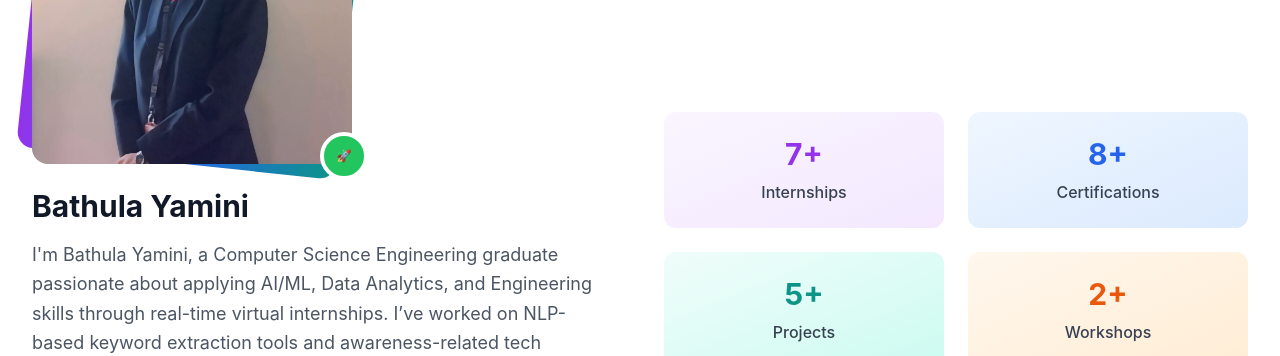
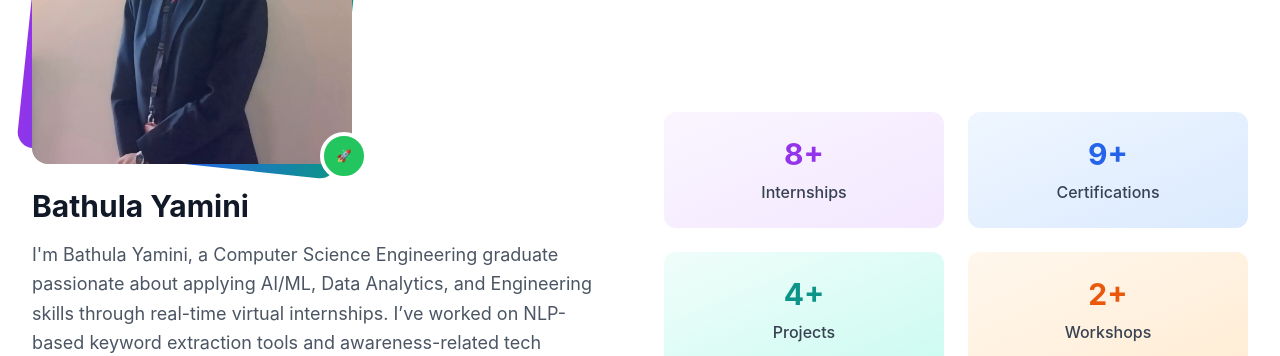
Before and after one commit to rowthuram24/yamini-portfolio, a React (Vite) app: page / in a window 1280 px wide. Shown: the part 1160-1516 px from the top of the page. Built offline with nearby package versions, Linux system fonts and the light colour scheme.

Commit message:
Update About.tsx

```diff
--- a/src/components/About.tsx
+++ b/src/components/About.tsx
@@ -119,15 +119,15 @@ const About: React.FC = () => {
           {/* Quick Stats */}
           <div className="grid grid-cols-2 gap-6">
             <div className="bg-gradient-to-br from-purple-50 to-purple-100 dark:from-purple-900/20 dark:to-purple-800/20 p-6 rounded-xl text-center hover:scale-105 transition-transform duration-300">
-              <div className="text-3xl font-bold text-purple-600 dark:text-purple-400 mb-2">7+</div>
+              <div className="text-3xl font-bold text-purple-600 dark:text-purple-400 mb-2">8+</div>
               <div className="text-gray-700 dark:text-gray-300 font-medium">Internships</div>
             </div>
             <div className="bg-gradient-to-br from-blue-50 to-blue-100 dark:from-blue-900/20 dark:to-blue-800/20 p-6 rounded-xl text-center hover:scale-105 transition-transform duration-300">
-              <div className="text-3xl font-bold text-blue-600 dark:text-blue-400 mb-2">8+</div>
+              <div className="text-3xl font-bold text-blue-600 dark:text-blue-400 mb-2">9+</div>
               <div className="text-gray-700 dark:text-gray-300 font-medium">Certifications</div>
             </div>
             <div className="bg-gradient-to-br from-teal-50 to-teal-100 dark:from-teal-900/20 dark:to-teal-800/20 p-6 rounded-xl text-center hover:scale-105 transition-transform duration-300">
-              <div className="text-3xl font-bold text-teal-600 dark:text-teal-400 mb-2">5+</div>
+              <div className="text-3xl font-bold text-teal-600 dark:text-teal-400 mb-2">4+</div>
               <div className="text-gray-700 dark:text-gray-300 font-medium">Projects</div>
             </div>
             <div className="bg-gradient-to-br from-orange-50 to-orange-100 dark:from-orange-900/20 dark:to-orange-800/20 p-6 rounded-xl text-center hover:scale-105 transition-transform duration-300">
```
